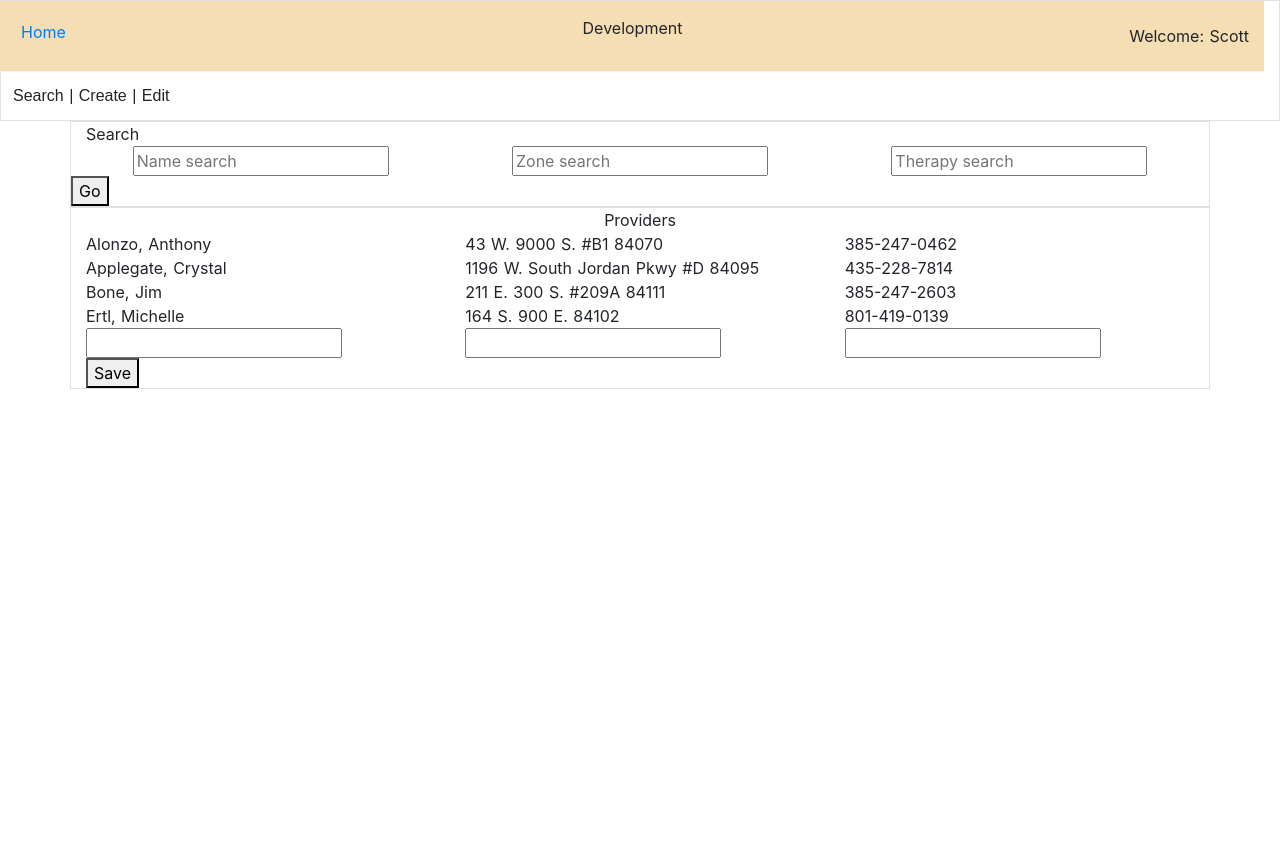
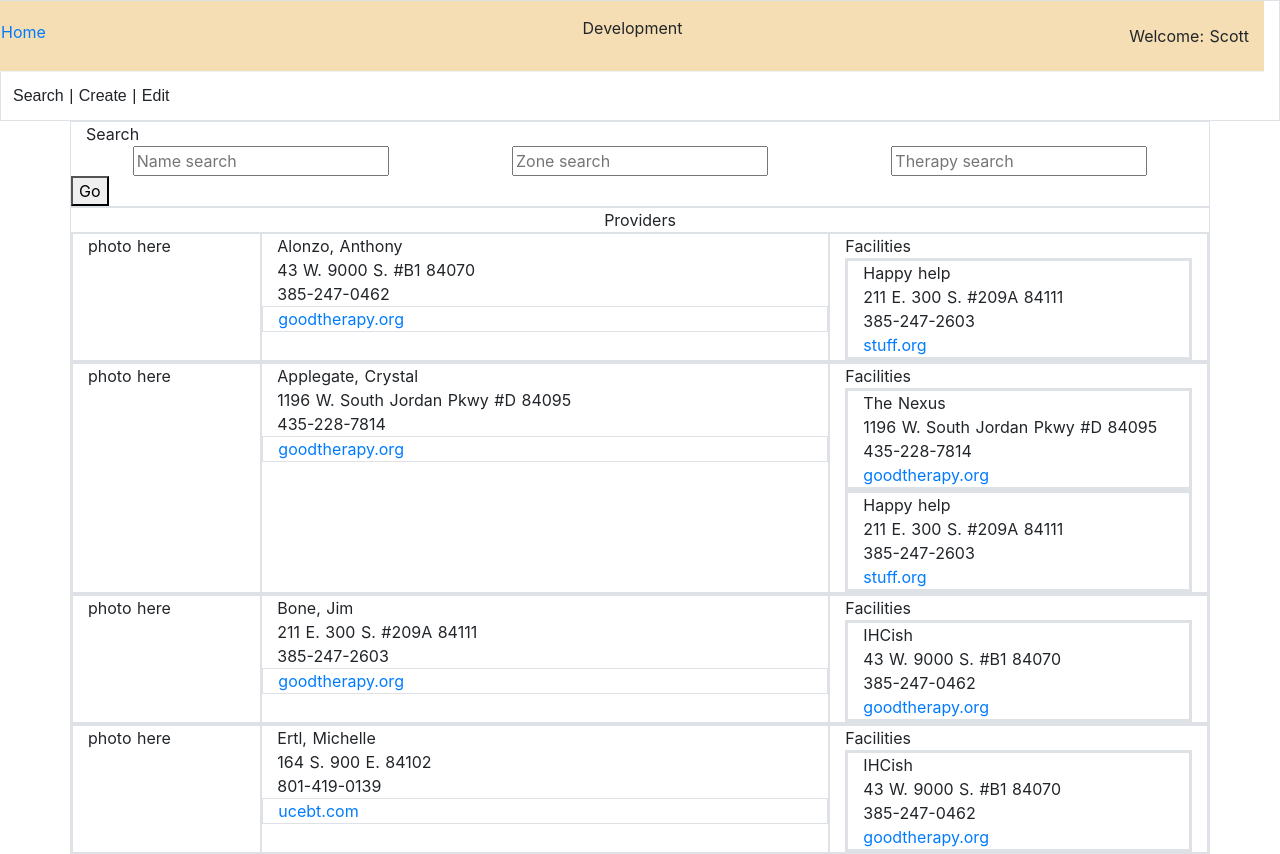
Before and after one commit to ssteinhorst/onlyvue, a Vue app: page / in a window 1280 px wide. Shown: the top 854 px of the page. Before the commit the page ends 800 px from the top, so only its background shows below. Built offline with nearby package versions, Linux system fonts and the light colour scheme.

Commit message:
layout for provider view, facility component, add to data, add create component

```diff
--- a/src/App.vue
+++ b/src/App.vue
@@ -3,6 +3,7 @@
     <my-header></my-header>
     <my-search v-bind:providers="providers"></my-search>
     <my-provider v-bind:providers="providers"></my-provider>
+    <my-create v-bind:providers="providers"></my-create>
   </div>
 </template>
 
@@ -11,7 +12,7 @@
 import header from './components/header';
 import provider from './components/provider';
 import search from './components/search';
-
+import create from './components/create';
 import providers from './assets/data.json';
 
 export default {
@@ -19,45 +20,20 @@ export default {
   components: {
     'my-header': header,
     'my-search': search,
-    'my-provider': provider
+    'my-provider': provider,
+    'my-create': create
   },
   data: function() {
     return {
       providers: providers.providers,
-        baseUrl: process.env.VUE_APP_BASE_URL,
-
-        providers2: [
-          {
-            id: 1,
-            name: 'Steven',
-            address: '12 paper',
-            phone: '555.555.5555'
-          },
-          {
-            id: 2,
-            name: 'Jeo',
-            address: '42 towel',
-            phone: '333.555.5555'
-          },
-          {
-            id: 1,
-            name: 'Scott',
-            address: 'Lake St',
-            phone: '444.555.5555'
-          },
-          {
-            id: 1,
-            name: 'Doctor Strange',
-            address: 'New York',
-            phone: '222.555.5555'
-          }
-      ]
+      baseUrl: process.env.VUE_APP_BASE_URL,
     };
   },
   methods: {
     created(){
       // Fetch Data
       // this.fetchData();
+      console.log("in created");
     }
   }
 }
--- a/src/assets/data.json
+++ b/src/assets/data.json
@@ -1,97 +1,179 @@
 {
   "providers": [
     {
+      "id": 1,
       "name": "Alonzo, Anthony",
       "type": "DMFT, LMFT, CFLE",
       "phone": "385-247-0462",
       "address": "43 W. 9000 S. #B1 84070",
       "zone": 5,
       "practice": "Self",
-      "website": "https://www.goodtherapy.org/therapists/profile/anthony-alonzo-20111213",
+      "website": "goodtherapy.org",
+      "url": "https://www.goodtherapy.org/therapists/profile/anthony-alonzo-20111213",
       "pricing": "$145",
       "waittime": "",
       "therapyprovided": "Porn, Teens, Adults",
       "communicationstyle": "",
       "datecreated": "2020-02-28",
       "dateedited": "2020-02-28",
-      "lastmodifiedby": "System"
+      "lastmodifiedby": "System",
+      "facilities": [
+        {
+          "id": 3,
+          "name": "Happy help",
+          "phone": "385-247-2603",
+          "address": "211 E. 300 S. #209A 84111",
+          "zone": 1,
+          "website": "stuff.org",
+          "url": "https://www.stuff.org/",
+          "datecreated": "2020-02-28",
+          "dateedited": "2020-02-28",
+          "lastmodifiedby": "System"
+        }
+      ]
     },
     {
+      "id": 2,
       "name": "Applegate, Crystal",
       "type": "CMHC",
       "phone": "435-228-7814",
       "address": "1196 W. South Jordan Pkwy #D 84095",
       "zone": 6,
       "practice": "Self",
-      "website": "https://www.goodtherapy.org/therapists/profile/crystal-applegate-20170511",
+      "website": "goodtherapy.org",
+      "url": "https://www.goodtherapy.org/therapists/profile/crystal-applegate-20170511",
       "pricing": "$130 intake, $95, Blue Cross, Cigna, EMI",
       "waittime": "",
       "therapyprovided": "Art",
       "communicationstyle": "",
       "datecreated": "2020-02-28",
       "dateedited": "2020-02-28",
-      "lastmodifiedby": "System"
+      "lastmodifiedby": "System",
+      "facilities": [
+        {
+          "id": 2,
+          "name": "The Nexus",
+          "phone": "435-228-7814",
+          "address": "1196 W. South Jordan Pkwy #D 84095",
+          "zone": 6,
+          "website": "goodtherapy.org",
+          "url": "https://www.goodtherapy.org/",
+          "datecreated": "2020-02-28",
+          "dateedited": "2020-02-28",
+          "lastmodifiedby": "System"
+        },
+        {
+          "id": 3,
+          "name": "Happy help",
+          "phone": "385-247-2603",
+          "address": "211 E. 300 S. #209A 84111",
+          "zone": 1,
+          "website": "stuff.org",
+          "url": "https://www.stuff.org/",
+          "datecreated": "2020-02-28",
+          "dateedited": "2020-02-28",
+          "lastmodifiedby": "System"
+        }
+      ]
     },
     {
+      "id": 3,
       "name": "Bone, Jim",
       "type": "LCSW",
       "phone": "385-247-2603",
       "address": "211 E. 300 S. #209A 84111",
       "zone": 1,
       "practice": "Young Minds Therapy",
-      "website": "https://www.goodtherapy.org/therapists/profile/jim-bone-20090827",
+      "website": "goodtherapy.org",
+      "url": "https://www.goodtherapy.org/therapists/profile/jim-bone-20090827",
       "pricing": "",
       "waittime": "",
       "therapyprovided": "Speaks German",
       "communicationstyle": "",
       "datecreated": "2020-02-28",
       "dateedited": "2020-02-28",
-      "lastmodifiedby": "System"
+      "lastmodifiedby": "System",
+      "facilities": [
+        {
+          "id": 1,
+          "name": "IHCish",
+          "phone": "385-247-0462",
+          "address": "43 W. 9000 S. #B1 84070",
+          "zone": 5,
+          "website": "goodtherapy.org",
+          "url": "https://www.goodtherapy.org/",
+          "datecreated": "2020-02-28",
+          "dateedited": "2020-02-28",
+          "lastmodifiedby": "System"
+        }
+      ]
     },
     {
+      "id": 4,
       "name": "Ertl, Michelle",
       "type": "PhD",
       "phone": "801-419-0139",
       "address": "164 S. 900 E. 84102",
       "zone": 12,
       "practice": "Utah Center For Evidence Based Treatment",
-      "website": "https://www.ucebt.com/about-us/primary-staff/primary/michelle-ertl-ph-d",
+      "website": "ucebt.com",
+      "url": "https://www.ucebt.com/about-us/primary-staff/primary/michelle-ertl-ph-d",
       "pricing": "",
       "waittime": "",
       "therapyprovided": "",
       "communicationstyle": "",
       "datecreated": "2020-02-28",
       "dateedited": "2020-02-28",
-      "lastmodifiedby": "System"
+      "lastmodifiedby": "System",
+      "facilities": [
+        {
+          "id": 1,
+          "name": "IHCish",
+          "phone": "385-247-0462",
+          "address": "43 W. 9000 S. #B1 84070",
+          "zone": 5,
+          "website": "goodtherapy.org",
+          "url": "https://www.goodtherapy.org/",
+          "datecreated": "2020-02-28",
+          "dateedited": "2020-02-28",
+          "lastmodifiedby": "System"
+        }
+      ]
     }
   ],
   "facilities": [
     {
+      "id": 1,
       "name": "IHCish",
       "phone": "385-247-0462",
       "address": "43 W. 9000 S. #B1 84070",
       "zone": 5,
-      "website": "https://www.goodtherapy.org/",
+      "website": "goodtherapy.org",
+      "url": "https://www.goodtherapy.org/",
       "datecreated": "2020-02-28",
       "dateedited": "2020-02-28",
       "lastmodifiedby": "System"
     },
     {
+      "id": 2,
       "name": "The Nexus",
       "phone": "435-228-7814",
       "address": "1196 W. South Jordan Pkwy #D 84095",
       "zone": 6,
-      "website": "https://www.goodtherapy.org/",
+      "website": "goodtherapy.org",
+      "url": "https://www.goodtherapy.org/",
       "datecreated": "2020-02-28",
       "dateedited": "2020-02-28",
       "lastmodifiedby": "System"
     },
     {
+      "id": 3,
       "name": "Happy help",
       "phone": "385-247-2603",
       "address": "211 E. 300 S. #209A 84111",
       "zone": 1,
-      "website": "https://www.stuff.org/",
+      "website": "stuff.org",
+      "url": "https://www.stuff.org/",
       "datecreated": "2020-02-28",
       "dateedited": "2020-02-28",
       "lastmodifiedby": "System"
--- /dev/null
+++ b/src/components/create.vue
@@ -0,0 +1,36 @@
+<template>
+  <div class="container border">
+    <div class="row-no-gutters">
+      <div class="col-sm" align="center">Add Provider</div>
+    </div>
+    <div class="row-no-gutters">
+      <div class="col-sm"><input type="text" id="pname" ref="pname"></div>
+      <div class="col-sm"><input type="text" id="paddress" ref="paddress"></div>
+      <div class="col-sm"><input type="text" id="pphone" ref="pphone"></div>
+    </div>
+    <button v-on:click="addProvider">Save</button>
+  </div>
+</template>
+
+<script>
+  export default {
+    data: function() {
+      return {
+      };
+  },
+  methods: {
+        addProvider: function() {
+            this.providers.push({
+                name: this.$refs.pname.value,
+                address: this.$refs.paddress.value,
+                phone: this.$refs.pphone.value
+            })
+        }
+    },
+    props: ['providers']
+}
+</script>
+
+<style>
+
+</style>
--- /dev/null
+++ b/src/components/facility.vue
@@ -0,0 +1,38 @@
+<template>
+  <div class="container border">
+    <div class="row border">
+      <div class="col border">
+        <div class="row">
+          <div class="col">{{ facility.name }}</div>
+        </div>
+        <div class="row">
+          <div class="col">{{ facility.address }}</div>
+        </div>
+        <div class="row">
+          <div class="col">{{ facility.phone }}</div>
+        </div>
+        <div class="row">
+          <div class="col"><a :href="facility.url">{{ facility.website }}</a></div>
+        </div>
+      </div>
+    </div>
+  </div>
+</template>
+
+<script>
+
+  export default {
+    data: function() {
+        return {
+        };
+    },
+    props: ['facility']
+  }
+
+</script>
+
+<style>
+  .row + .row {
+    border-top:0;
+  }
+</style>
--- a/src/components/provider.vue
+++ b/src/components/provider.vue
@@ -1,38 +1,49 @@
 <template>
-    <div class="container border">
+  <div class="container border">
+    <div class="row-no-gutters">
+      <div class="col" align="center">Providers</div>
+    </div>
+    <div class="row border" v-for="provider in providers" :key="provider.name">
+      <div class="col-2 border">
+        photo here
+      </div>
+      <div class="col-6 border">
         <div class="row">
-          <div class="col-sm" align="center">Providers</div>
+          <div class="col">{{ provider.name }}</div>
         </div>
-        <div class="row" v-for="provider in providers" :key="provider.name">
-          <div class="col-sm">{{ provider.name }}</div>
-          <div class="col-sm">{{ provider.address }}</div>
-          <div class="col-sm">{{ provider.phone }}</div>
+        <div class="row">
+          <div class="col">{{ provider.address }}</div>
         </div>
-      <div class="row">
-        <div class="col-sm"><input type="text" id="pname" ref="pname"></div>
-        <div class="col-sm"><input type="text" id="paddress" ref="paddress"></div>
-        <div class="col-sm"><input type="text" id="pphone" ref="pphone"></div>
+        <div class="row">
+          <div class="col">{{ provider.phone }}</div>
+        </div>
+        <div class="row">
+          <div class="col border"><a :href="provider.url">{{ provider.website }}</a></div>
+        </div>
       </div>
-      <button v-on:click="addProvider">Save</button>
+      <div class="col-4 border">
+        Facilities
+        <my-facility
+          v-for="(facility, index) in provider.facilities"
+          v-bind:facility="facility"
+          v-bind:index="index"
+          v-bind:key="facility.id"
+        ></my-facility>
+      </div>
     </div>
+  </div>
 </template>
 
 <script>
+  import facility from './facility';
 
   export default {
+    components: {
+      'my-facility': facility
+    },
     data: function() {
         return {
-
         };
-    },
-    methods: {
-        addProvider: function() {
-            this.providers.push({
-                name: this.$refs.pname.value,
-                address: this.$refs.paddress.value,
-                phone: this.$refs.pphone.value
-            })
-        }
     },
     props: ['providers']
   }
@@ -40,7 +51,10 @@
 </script>
 
 <style>
-    span {
-        padding: 3px;
-    }
+  .row + .row {
+    border-top:0;
+  }
+  a {
+    padding-left: 0;
+  }
 </style>
```
